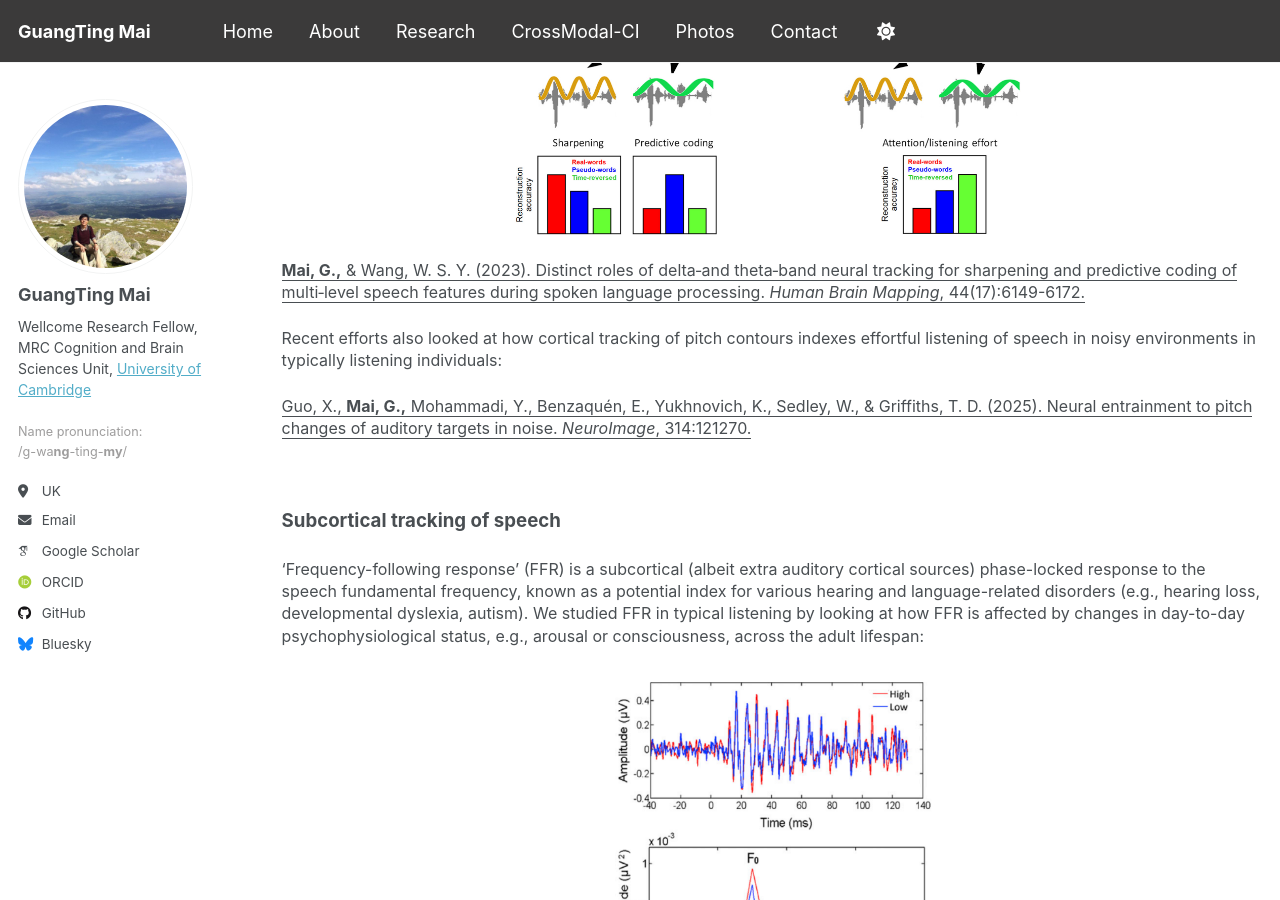
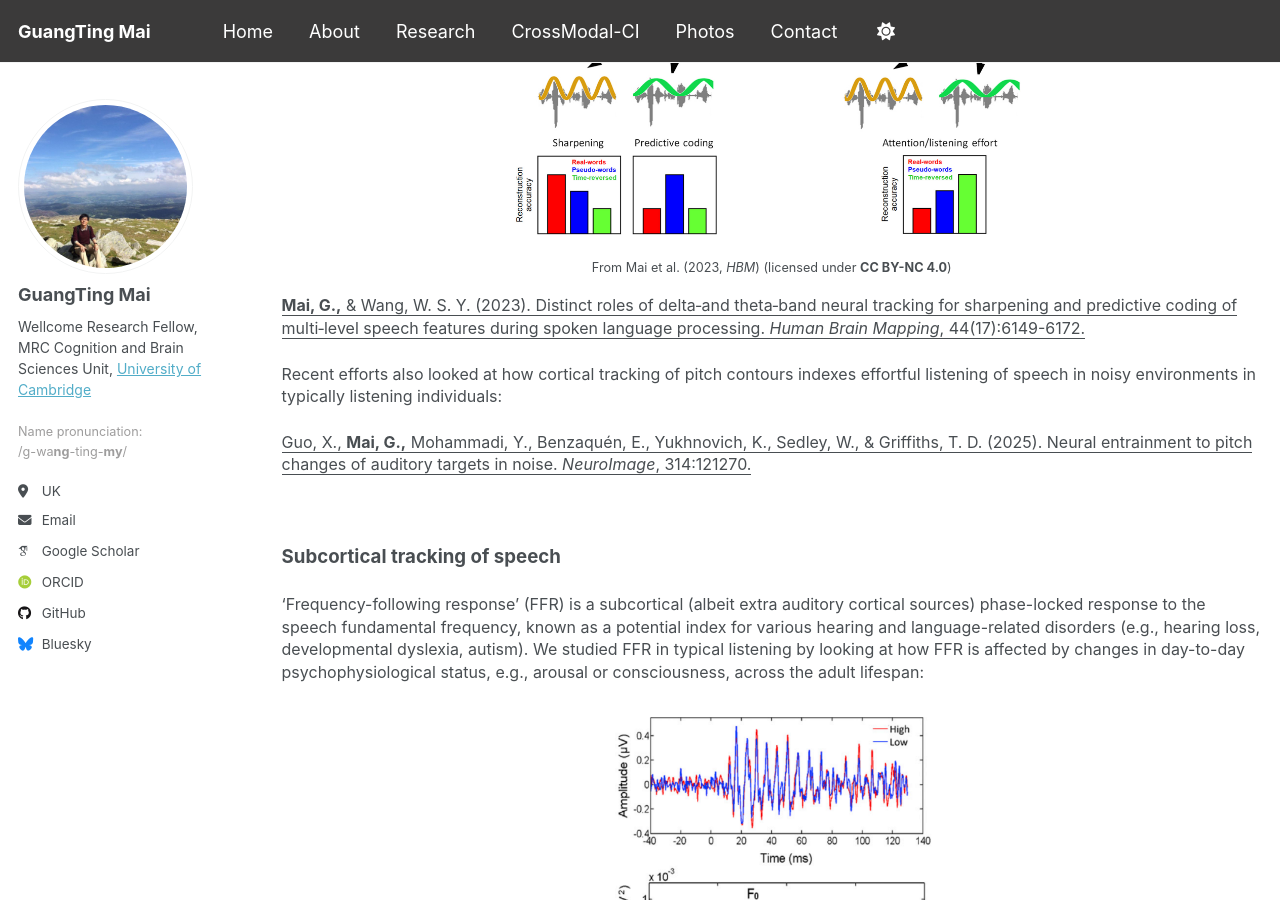
Before and after one commit to guangtingmai/guangtingmai.github.io, a Jekyll site: the page built from _pages/neuraltrack-typical.html, in a window 1280 px wide and 900 px high, scrolled down 492 px. Built offline with Jekyll 4.4.1, drawn with Linux system fonts in a browser that asks for light colours; some web fonts are replaced.

Commit message:
Update neuraltrack-typical.html

```diff
--- a/_pages/neuraltrack-typical.html
+++ b/_pages/neuraltrack-typical.html
@@ -15,6 +15,7 @@
 <p align="center">
   <img src="https://guangtingmai.github.io/images/hbm.jpg" width="55%">
 </p>
+<p style="text-align:center;font-size:9.5pt;line-height:1.4;display: block;">From Mai et al. (2023, <i>HBM</i>) (licensed under <strong>CC BY-NC 4.0</strong>)</p>
 <p><span style="font-size: 12pt;line-height: 1.4;display: block;margin-bottom: 0.1vh"><a href="https://onlinelibrary.wiley.com/doi/10.1002/hbm.26503" style="color:inherit; text-decoration:none;"><u><strong>Mai, G.,</strong> & Wang, W. S. Y. (2023). Distinct roles of delta‐and theta‐band neural tracking for sharpening and predictive coding of multi‐level speech features during spoken language processing. <i>Human Brain Mapping</i>, 44(17):6149-6172.</u></a></span></p>
 <p><span style="font-size: 12pt;line-height: 1.4;display: block;margin-bottom: 0.1vh">Recent efforts also looked at how cortical tracking of
   pitch contours indexes effortful listening of speech in noisy environments in typically listening individuals:</span></p>
```
